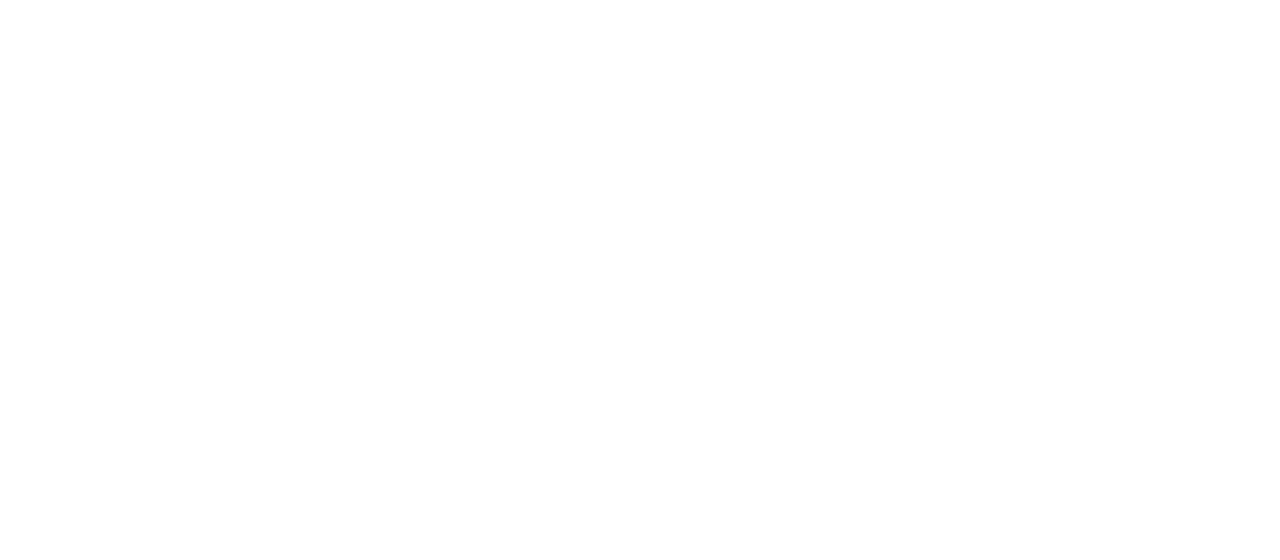
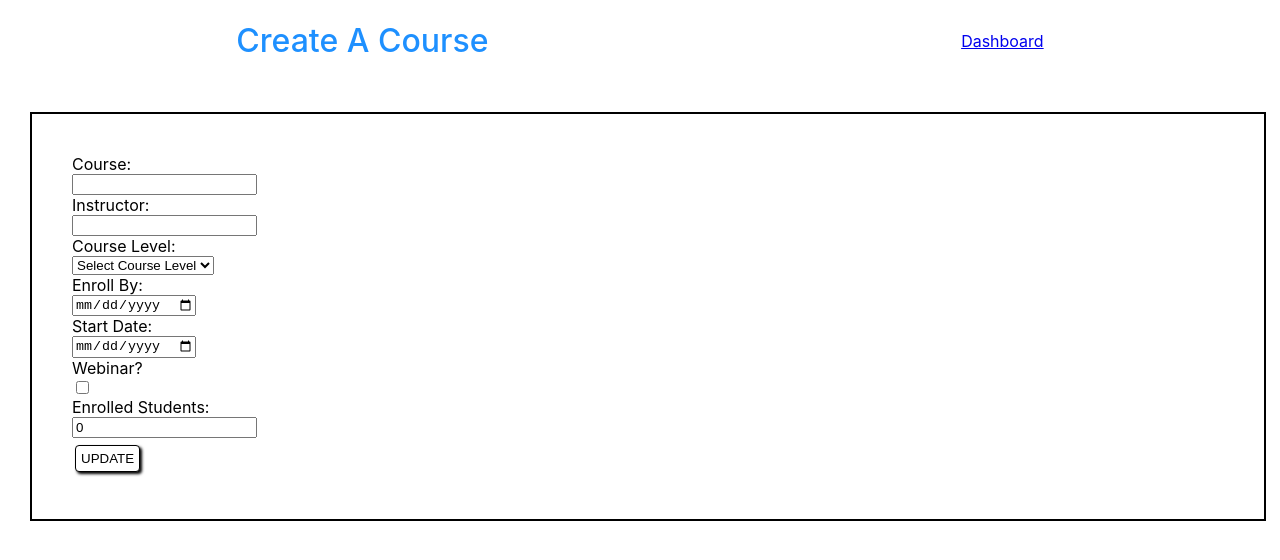
Before and after one commit to dqrico/pop_shop, a React (Create React App) app in the folder client/: page /course/edit/1 in a window 1280 px wide. Before the commit this address had no page. Shown: the top 560 px of the page. Built offline with nearby package versions, Linux system fonts and the light colour scheme; no server answers.

Commit message:
"added edit course"

```diff
--- a/client/src/App.js
+++ b/client/src/App.js
@@ -3,6 +3,7 @@
 import AllCourses from  './components/AllCourses';
 import NewCourse from './components/NewCourse';
 import OneCourse from './components/OneCourse';
+import EditCourse from './components/EditCourse';
 import LogReg from './views/LogReg';
 import {BrowserRouter, Routes, Route} from 'react-router-dom';
 
@@ -18,6 +19,7 @@
           <Route element={<AllCourses/>} path="/home" />
           <Route element={<NewCourse />} path="/new" />
           <Route element={<OneCourse />} path="/course/:id" />
+          <Route element={<EditCourse />} path="/course/edit/:id" />
         </Routes>
     </div>
     </BrowserRouter>
--- /dev/null
+++ b/client/src/components/EditCourse.js
@@ -0,0 +1,117 @@
+import React, {useState, useEffect} from 'react';
+import axios from 'axios';
+import { Link, useNavigate, useParams} from 'react-router-dom';
+
+
+
+const EditCourse = (props) => {
+
+ // 1.FUNCTIONAL
+    const navigate = useNavigate();
+    const {id} = useParams();
+
+    const [course_name, setCourse_name] = useState("");
+    const [instructor,setInstructor] = useState("");
+    const [course_level, setCourse_level] = useState("");
+    const [enroll_by, setEnroll_by] = useState("");
+    const [starts_at, setStarts_at] = useState("");
+    const [enrolled_students, setEnrolled_students] = useState(0);
+    const [is_webinar, setIs_webinar] = useState(false);
+
+    const submitHandler = (e)=>{
+        e.preventDefault();
+        axios.put(`http://localhost:8000/api/courses/${id}`,
+        {
+            course_name,
+            instructor,
+            course_level,
+            enroll_by,
+            starts_at,
+            enrolled_students,
+            is_webinar
+        })
+        .then((res)=>{
+            console.log(res);
+            console.log(res.data);
+            navigate("/home");
+        })
+        .catch((err)=>{console.log(err)})
+    }
+
+    useEffect(()=>{
+        axios.get(`http://localhost:8000/api/courses/${id}`)
+            .then((res)=>{
+                console.log(res);
+                console.log(res.data);
+                setCourse_name(res.data.course_name);
+                setInstructor(res.data.instructor);
+                setCourse_level(res.data.course_level);
+                setEnroll_by(res.data.enroll_by);
+                setStarts_at(res.data.starts_at);
+                setEnrolled_students(res.data.enrolled_students);
+                setIs_webinar(res.data.is_webinar);
+            })
+            .catch((err)=>{console.log(err);})
+    },[id])
+
+
+ // 2.RETURN
+    return(
+        <div>
+            <div className="top-row">
+                <h1>Create A Course</h1>
+                <Link to={"/home"}>Dashboard</Link>
+            </div>
+
+            <form onSubmit={submitHandler} className="create">
+
+            <div>
+                    <label>Course: </label>
+                    <input value={course_name} onChange={(e)=>setCourse_name(e.target.value)} type="text" className="create"/>
+                </div>
+
+                <div>
+                    <label>Instructor: </label>
+                    <input value={instructor} onChange={(e)=>setInstructor(e.target.value)} type="text" className="create" />
+                </div>
+
+                <div>
+                    <label>Course Level: </label>
+                    <select value={course_level} onChange={(e)=>setCourse_level(e.target.value)} name="course_level" className="create">
+                        <option defaultValue hidden>Select Course Level</option>
+                        <option value="Beginner">Beginner</option>
+                        <option value="Intermediate">Intermediate</option>
+                        <option value="Advanced">Advanced</option>
+                    </select>
+                </div>
+
+                <div>
+                    <label>Enroll By: </label>
+                    <input value={enroll_by} onChange={(e)=>setEnroll_by(e.target.value)} type="date" className="create" />
+                </div>
+
+                <div>
+                    <label>Start Date: </label>
+                    <input value={starts_at} onChange={(e)=>setStarts_at(e.target.value)} type="date" className="create"/>
+                </div>
+
+                <div>
+                    <label>Webinar? </label>
+                    <input checked={is_webinar} onChange={(e)=>setIs_webinar(e.target.checked)} type="checkbox" className="create"/>
+                </div>
+
+                <div>
+                    <label>Enrolled Students: </label>
+                    <input value={enrolled_students} onChange={(e)=>setEnrolled_students(e.target.value)} type="number" className="create"/>
+                </div>
+
+                <button>UPDATE</button>
+
+            </form>
+
+        </div>
+    )
+}
+
+
+export default EditCourse;
--- a/client/src/components/OneCourse.js
+++ b/client/src/components/OneCourse.js
@@ -39,6 +39,9 @@
                     <p>Starts Date: {course.starts_at}</p>
                     <p>Enrolled Students: {course.enrolled_students}</p>
                 </div>
+                <div>
+                    <Link to={`/course/edit/${course._id}`}>EDIT</Link>
+                </div>
             </div>
         </div>
     )
```
Also changed, not shown: 1 other file (tests, documents, lock files or other folders).
